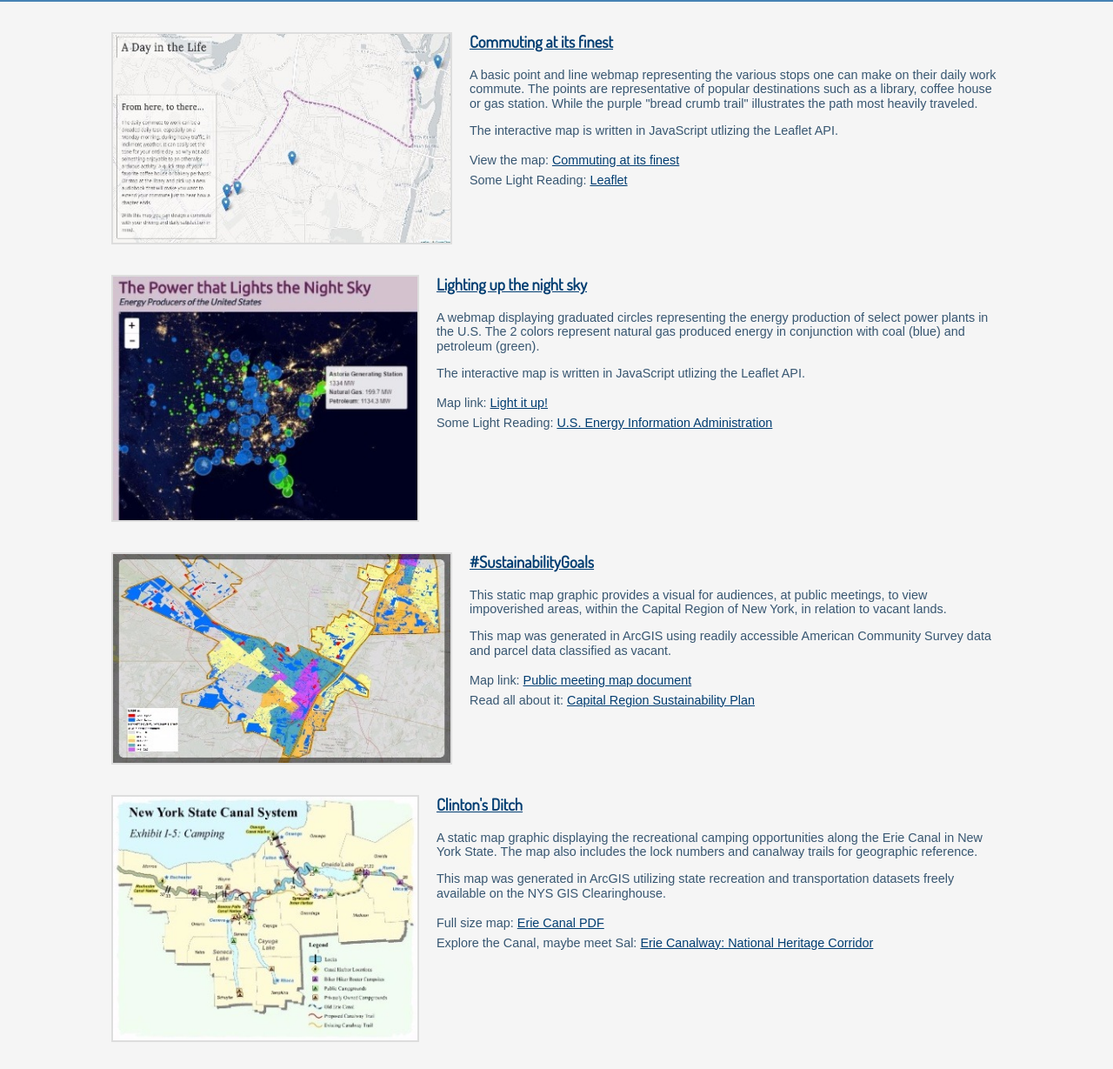
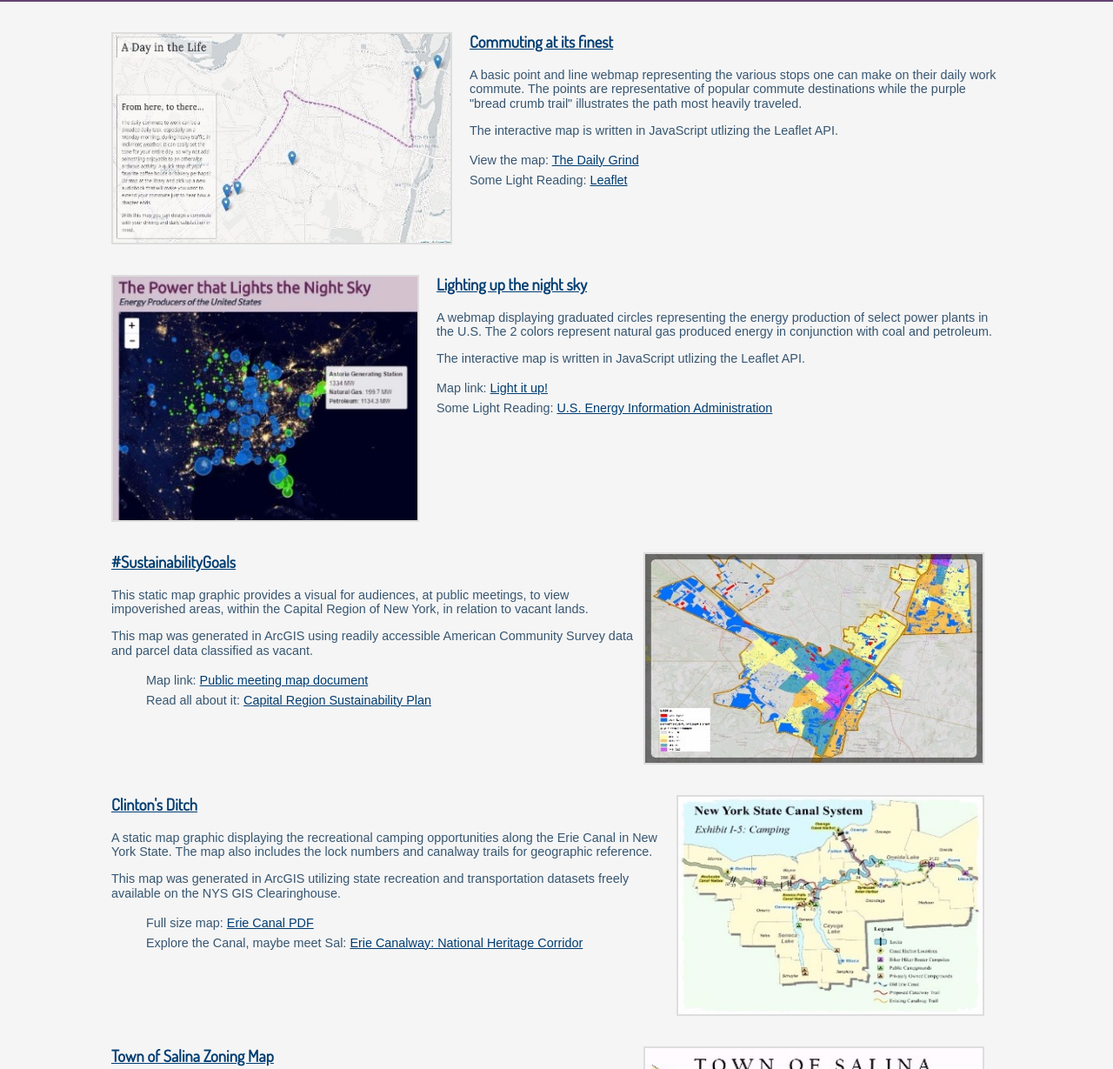
Before and after one commit to Danidue1/Danidue1.github.io, a plain HTML site: page index.html in a window 1280 px wide. Shown: the part 97-1326 px from the top of the page at 87% size. Drawn offline with nearby package versions, Linux system fonts and the light colour scheme; a web font is replaced by a local one.

Commit message:
Final Updates to Portfolio Index File

```diff
--- a/index.html
+++ b/index.html
@@ -13,15 +13,17 @@
     <style>
         body {
             background: #f5f5f5;
-      font-family:Imprima, sans-serif;
+            font-family: Imprima, sans-serif;
         }
+
         header {
             width: 100%;
             min-width: 800px;
             margin: 0 auto;
-    background: steelblue;
+            background: #654272;
             padding: 15px 0 20px;
         }
+
         h1 {
             font-family: Dosis, sans-serif;
             color: #375671;
@@ -29,6 +31,7 @@ h1 {
             margin: 0 auto;
             color: whitesmoke;
         }
+
         h2 {
             font-family: Dosis, sans-serif;
             color: #375671;
@@ -36,35 +39,43 @@ h2 {
             margin: 0 auto;
             color: whitesmoke;
         }
+
         h3 {
             font-family: Dosis, sans-serif;
             color: #003d71
         }
+
         p {
             font-size: .9em;
             color: #375671;
         }
+
         ul {
             list-style-type: none;
             font-size: .9em;
             color: #375671;
             line-height: 1.6em;
         }
-    a, a:visited {
+
+        a,
+        a:visited {
             color: #003d71;
         }
+
         .project {
             width: 80%;
             min-width: 800px;
             height: 100%;
             margin: 35px auto;
         }
-.project:after{
+
+        .project:after {
             content: "";
             display: table;
             clear: both;
         }
-.project-image1 {
+
+        .project-webImage1 {
             width: 388px;
             height: 240px;
             background: white;
@@ -72,11 +83,30 @@ h3 {
             margin-right: 20px;
             border: 2px solid #dddddd;
         }
-.project-image {
+
+        .project-webImage2 {
             width: 350px;
             height: 280px;
             background: white;
             float: left;
+            margin-right: 20px;
+            border: 2px solid #dddddd;
+        }
+
+        .project-staticImage1 {
+            width: 350px;
+            height: 250px;
+            background: white;
+            float: right;
+            margin-right: 20px;
+            border: 2px solid #dddddd;
+        }
+
+        .project-staticImage2 {
+            width: 388px;
+            height: 240px;
+            background: white;
+            float: right;
             margin-right: 20px;
             border: 2px solid #dddddd;
         }
@@ -91,30 +121,30 @@ h3 {
     </header>
 
     <section class="project">
-        <a target="_blank" href="#"><img src="images/CommuteMap.jpg" alt="Commute Map"class="project-image1">
+        <a target="_blank" href="#"><img src="images/CommuteMap.jpg" alt="Commute Map" class="project-webImage1">
             <h3><a target = "_blank" href="https://danidue1.github.io/CommuteMap/">Commuting at its finest</a></h3>
-            <p>A basic point and line webmap representing the various stops one can make on their daily work commute. The points are representative of popular destinations such as a library, coffee house or gas station. While the purple "bread crumb trail"
-                illustrates the path most heavily traveled. </p>
+            <p>A basic point and line webmap representing the various stops one can make on their daily work commute. The points are representative of popular commute destinations while the purple "bread crumb trail" illustrates the path most heavily traveled.
+                </p>
             <p>The interactive map is written in JavaScript utlizing the Leaflet API.</p>
             <ul>
-                <li>View the map: <a target ="_blank" href="https://danidue1.github.io/CommuteMap/">Commuting at its finest</a></li>
+                <li>View the map: <a target="_blank" href="https://danidue1.github.io/CommuteMap/">The Daily Grind</a></li>
                 <li>Some Light Reading: <a target="_blank" href="http://leafletjs.com/">Leaflet</a></li>
             </ul>
     </section>
 
     <section class="project">
-        <a target="_blank" href="#"><img src="images/NightSkyWithTip.jpg" alt="Night with Power Producers Map" class="project-image">
+        <a target="_blank" href="#"><img src="images/NightSkyWithTip.jpg" alt="Night with Power Producers Map" class="project-webImage2">
             <h3><a target = "_blank" href="https://danidue1.github.io/US_RenewableEnergy/">Lighting up the night sky</a></h3>
-            <p>A webmap displaying graduated circles representing the energy production of select power plants in the U.S. The 2 colors represent natural gas produced energy in conjunction with coal (blue) and petroleum (green).</p>
+            <p>A webmap displaying graduated circles representing the energy production of select power plants in the U.S. The 2 colors represent natural gas produced energy in conjunction with coal and petroleum.</p>
             <p>The interactive map is written in JavaScript utlizing the Leaflet API.</p>
             <ul>
-                <li>Map link: <a target ="_blank" href="https://danidue1.github.io/US_RenewableEnergy/">Light it up!</a></li>
+                <li>Map link: <a target="_blank" href="https://danidue1.github.io/US_RenewableEnergy/">Light it up!</a></li>
                 <li>Some Light Reading: <a target="_blank" href="https://www.eia.gov/energyexplained/index.cfm?page=renewable_home">U.S. Energy Information Administration</a></li>
             </ul>
     </section>
 
     <section class="project">
-        <a target="_blank"><img src="images/CleanerGreener.jpg" alt="Vacant Lands and Farmland Map" class="project-image1">
+        <a target="_blank"><img src="images/CleanerGreener.jpg" alt="Vacant Lands and Farmland Map" class="project-staticImage2">
             <h3><a target = "_blank" href="maps/VacantLandsSchenecAlbRenss.pdf">#SustainabilityGoals</a></h3>
             <p>This static map graphic provides a visual for audiences, at public meetings, to view impoverished areas, within the Capital Region of New York, in relation to vacant lands.</p>
             <p>This map was generated in ArcGIS using readily accessible American Community Survey data and parcel data classified as vacant. </p>
@@ -125,18 +155,17 @@ h3 {
     </section>
 
     <section class="project">
-        <a target="_blank"><img src="images\ErieCanalCamping_400X312.jpg" alt="Erie Canal Camping Map" class="project-image">
+        <a target="_blank"><img src="images\ErieCanalCamping_400X312.jpg" alt="Erie Canal Camping Map" class="project-staticImage1">
             <h3><a target = "_blank" href="maps/ErieCanalCamping.pdf">Clinton's Ditch</a></h3>
             <p>A static map graphic displaying the recreational camping opportunities along the Erie Canal in New York State. The map also includes the lock numbers and canalway trails for geographic reference.</p>
             <p>This map was generated in ArcGIS utilizing state recreation and transportation datasets freely available on the NYS GIS Clearinghouse.</p>
-            <ul
-                    <li>Full size map: <a target="_blank" href="maps/ErieCanalCamping.pdf">Erie Canal PDF</a></li>
+            <ul <li>Full size map: <a target="_blank" href="maps/ErieCanalCamping.pdf">Erie Canal PDF</a></li>
                 <li>Explore the Canal, maybe meet Sal: <a target="_blank" href="https://eriecanalway.org/explore/plan-your-visit/category/recreation">Erie Canalway: National Heritage Corridor</a></li>
             </ul>
     </section>
 
     <section class="project">
-        <a target="_blank"><img src="images\SalinaZoning.jpg" alt="Town of Salina Zoning Map" class="project-image1">
+        <a target="_blank"><img src="images\SalinaZoning.jpg" alt="Town of Salina Zoning Map" class="project-staticImage2">
             <h3><a target = "_blank"
              href="maps/SalinaZoning.pdf">Town of Salina Zoning Map</a></h3>
             <p>The official Town of Salina Zoning Map generated for display at the Salina Town Hall and within the town's comprehensive plan. </p>
```
Lines whose indentation alone changed are shown as unchanged.
